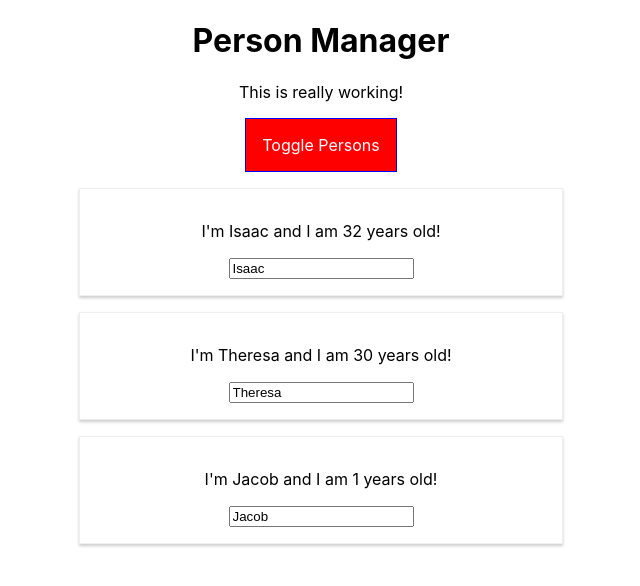
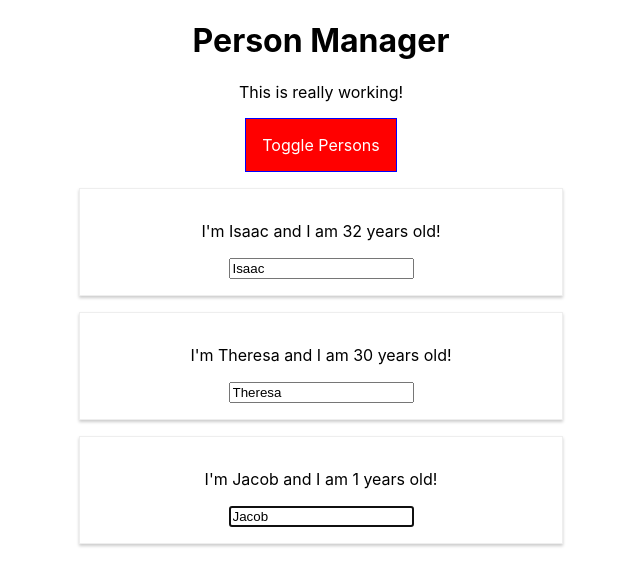
Before and after one commit to Ibabalola/react-complete-guide, a React app: page / in a window 1280 px wide. Both pictures are taken after a click on the button "Toggle Persons". Shown: the top 586 px of the page, without its empty margins (319-959 px from the left). Built offline with nearby package versions, Linux system fonts and the light colour scheme.

Commit message:
Using Ref

```diff
--- a/src/components/Persons/Person/Person.js
+++ b/src/components/Persons/Person/Person.js
@@ -10,6 +10,17 @@ import styles from './Person.module.css';
  * @return {*}
  */
 class Person extends Component {
+    constructor(props) {
+        super(props);
+        this.inputElementRef = React.createRef();
+    }
+
+    componentDidMount() {
+        console.log(`[Person.js] ${this.props.name} has focus`);
+        //this.inputElement.focus();
+        this.inputElementRef.current.focus();
+    }
+
     // render() {
     //     console.log('[Person.js] component rendering...');
     //     return ([
@@ -47,7 +58,7 @@ class Person extends Component {
     // When we return a JSX element we're calling React.createElement()
     // Benefits of this approach is that root JSX element is not rendered to the real DOM
     render() {
-        console.log('[Person.js] auxiliary component rendering...');
+        console.log(`[Person.js] ${this.props.name} component rendering...`);
         return (
             <Auxiliary>
                 <p onClick={this.props.click}>
@@ -55,6 +66,8 @@ class Person extends Component {
                 </p>
                 <p>{this.props.children}</p>
                 <input
+                    //ref={(inputEl) => {this.inputElement = inputEl}}
+                    ref = {this.inputElementRef}
                     type="text"
                     onChange={this.props.changed}
                     value={this.props.name}
```
